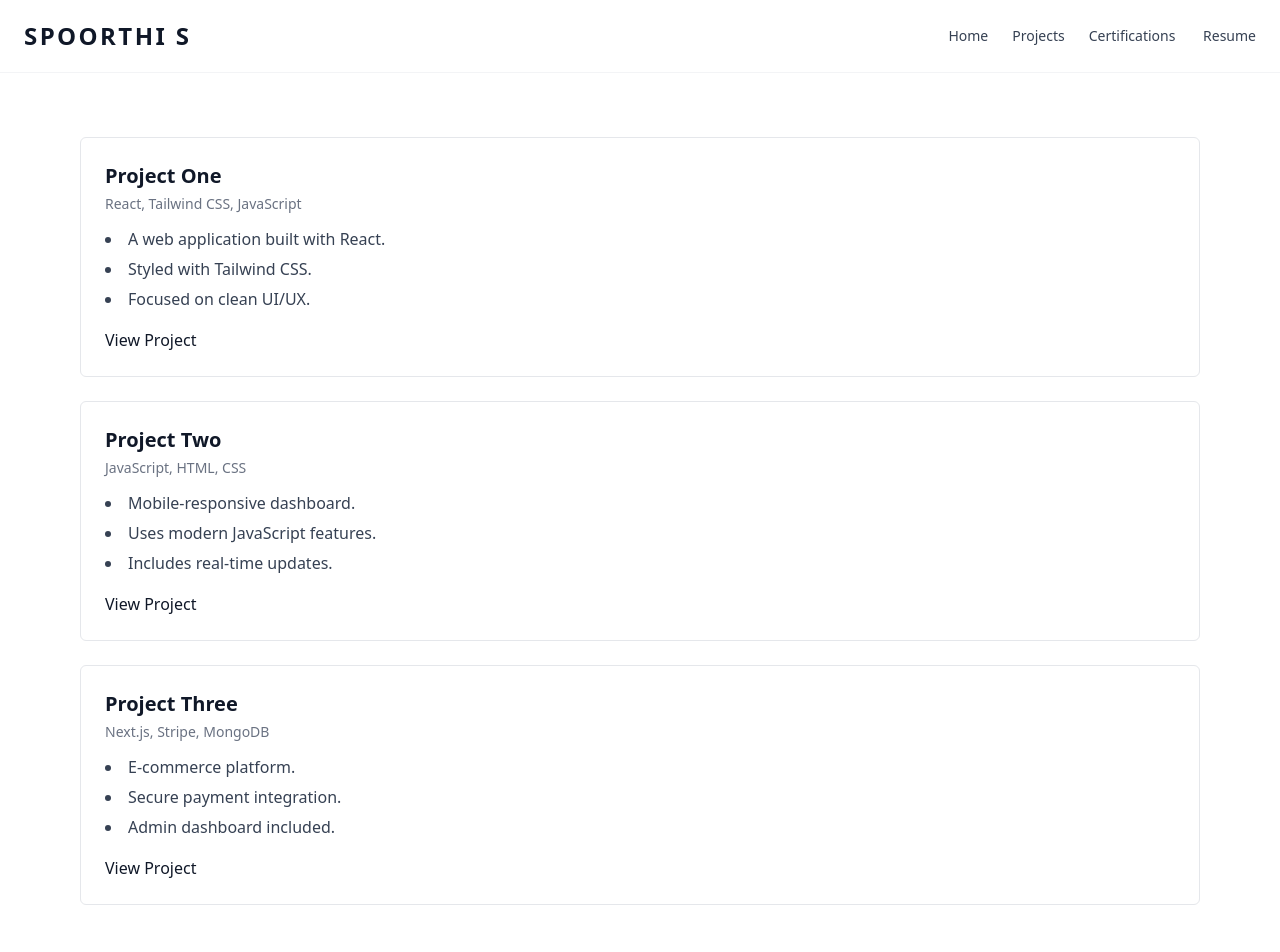
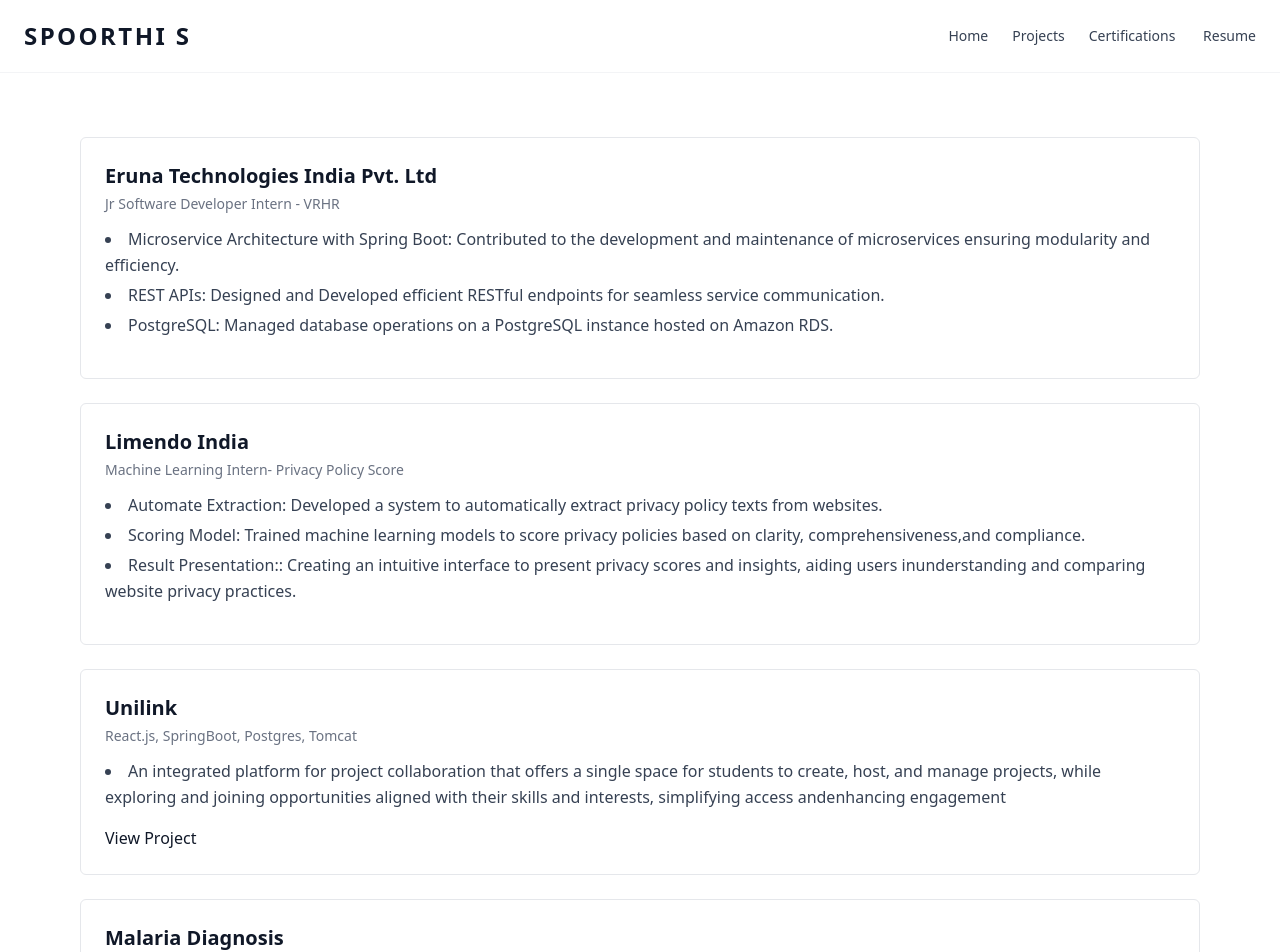
Before and after one commit to Spoooo8/Spoooo8.github.io, a React (Vite) app: page /projects in a window 1280 px wide. Shown: the top 952 px of the page. Built offline with nearby package versions, Linux system fonts and the light colour scheme.

Commit message:
added projects

```diff
--- a/src/components/Certificates.jsx
+++ b/src/components/Certificates.jsx
@@ -28,7 +28,7 @@
       image: nlp,
     },
     {
-      title: 'Natural Language Processing',
+      title: 'Master Microservice with SpringBoot, Docker, Kubernetes',
       image: microservce,
     },
   ];
--- a/src/components/ProjectCard.jsx
+++ b/src/components/ProjectCard.jsx
@@ -20,9 +20,11 @@
         ))}
       </ul>
 
-      <a href={link} className="text-gray-900 hover:underline font-medium">
-        View Project
-      </a>
+      {link !== '#' && (
+        <a href={link} className="text-gray-900 hover:underline font-medium" target="_blank" rel="noopener noreferrer">
+          View Project
+        </a>
+      )}
     </div>
   );
 }
--- a/src/components/Projects.jsx
+++ b/src/components/Projects.jsx
@@ -6,25 +6,32 @@
 export default function Projects() {
   const projects = [
     {
-      title: 'Project One',
+      title: 'Eruna Technologies India Pvt. Ltd',
       description:
-        '• A web application built with React. • Styled with Tailwind CSS. • Focused on clean UI/UX.',
-      techStack: ['React', 'Tailwind CSS', 'JavaScript'],
+        '• Microservice Architecture with Spring Boot: Contributed to the development and maintenance of microservices ensuring modularity and efficiency. • REST APIs: Designed and Developed efficient RESTful endpoints for seamless service communication.  •PostgreSQL: Managed database operations on a PostgreSQL instance hosted on Amazon RDS.',
+      techStack: ['Jr Software Developer Intern - VRHR'],
       link: '#',
     },
     {
-      title: 'Project Two',
+      title: 'Limendo India',
       description:
-        '• Mobile-responsive dashboard. • Uses modern JavaScript features. • Includes real-time updates.',
-      techStack: ['JavaScript', 'HTML', 'CSS'],
+        '• Automate Extraction: Developed a system to automatically extract privacy policy texts from websites. • Scoring Model: Trained machine learning models to score privacy policies based on clarity, comprehensiveness,and compliance. • Result Presentation:: Creating an intuitive interface to present privacy scores and insights, aiding users inunderstanding and comparing website privacy practices.',
+      techStack: [' Machine Learning Intern- Privacy Policy Score'],
       link: '#',
     },
     {
-      title: 'Project Three',
+      title: 'Unilink',
       description:
-        '• E-commerce platform. • Secure payment integration. • Admin dashboard included.',
-      techStack: ['Next.js', 'Stripe', 'MongoDB'],
-      link: '#',
+        '• An integrated platform for project collaboration that offers a single space for students to create, host, and manage projects, while exploring and joining opportunities aligned with their skills and interests, simplifying access andenhancing engagement',
+      techStack: ['React.js', 'SpringBoot', 'Postgres', 'Tomcat'],
+      link: 'https://github.com/Spoooo8/unilink',
+    },
+    {
+      title: 'Malaria Diagnosis',
+      description:
+        '• Developed an automated malaria diagnosis system using OpenCV. Applied image processing tecniques including Gaussian blur and edge detection for preprocessing, thresholding for binary segmentation, and contour detection to isolate malaria-infected cells. Utilized the TensorFlow dataset to enhance the accuracy of these methods.',
+      techStack: ['OpenCV'],
+      link: 'https://github.com/Spoooo8/Malaria-Diagnosis',
     },
   ];
 
```
